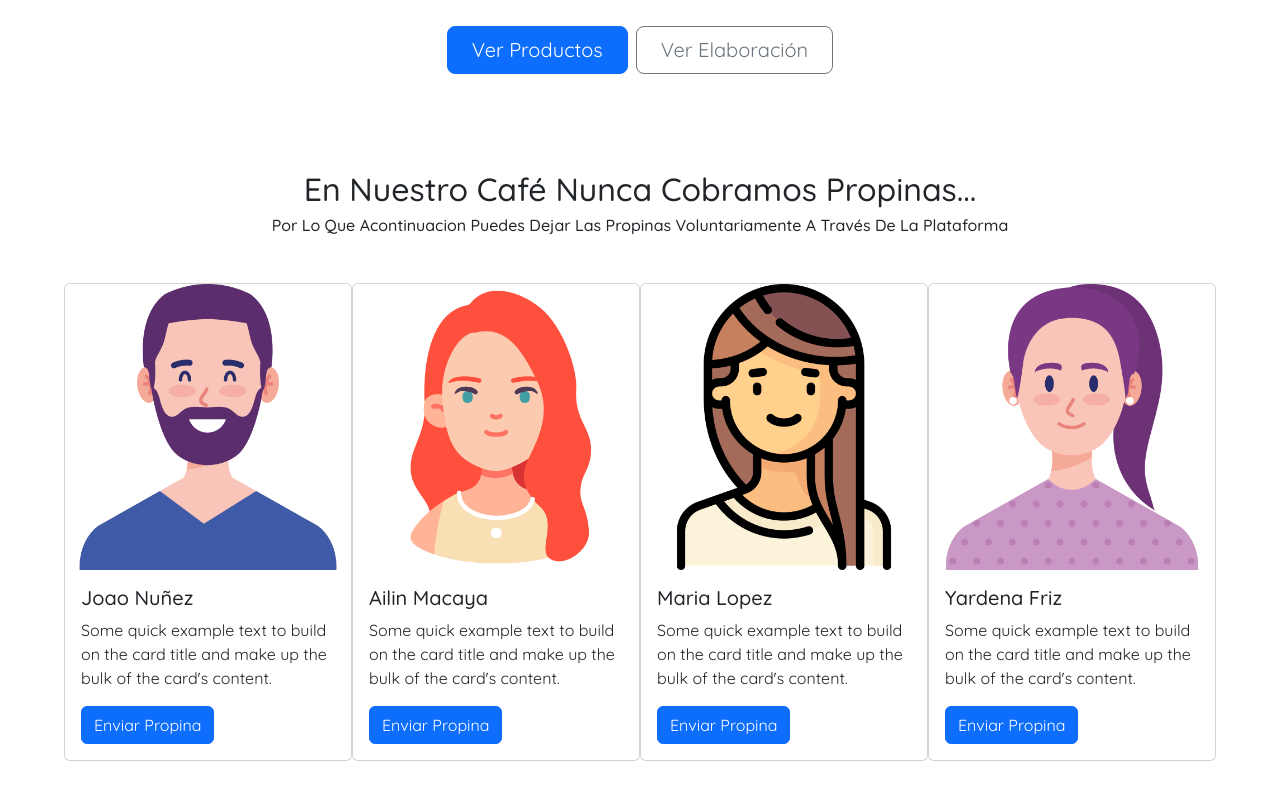
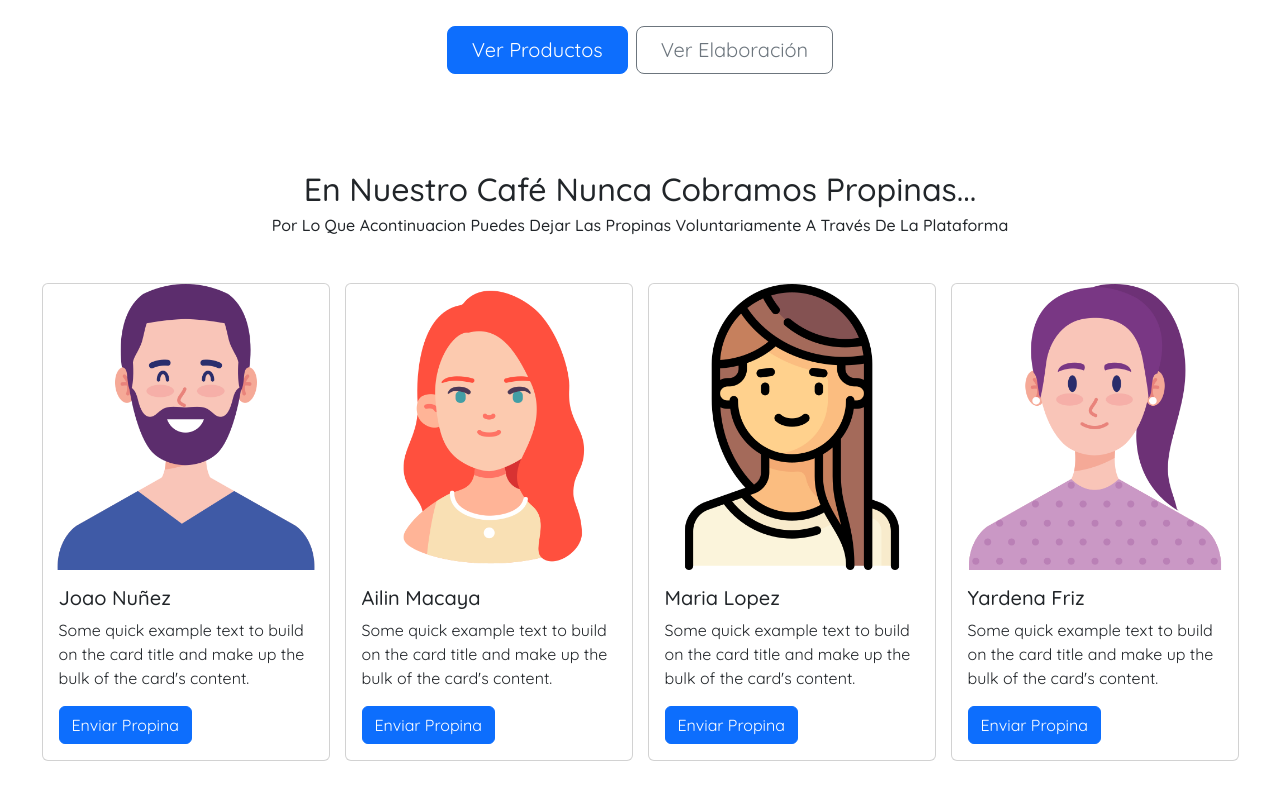
Before and after one commit to joaonunez/reactLandingPage, a React (Create React App) app in the folder app/: page / in a window 1280 px wide. Shown: the part 600-1400 px from the top of the page. Built offline with nearby package versions, Linux system fonts and the light colour scheme.

Commit message:
proyecto finalizado2

```diff
--- a/app/src/components/subcomponents/Meseros.jsx
+++ b/app/src/components/subcomponents/Meseros.jsx
@@ -2,9 +2,9 @@ import React from "react";
 import meseros from "../../scripts/cards/meseros";
 export function Meseros() {
   return (
-    <div className="m-auto d-flex flex-row justify-content-center">
+    <div className="m-auto contenedor-meseros">
         {meseros.map((mesero)=>(
-            <div key={mesero.id+mesero.nombre} className="card col-xxl-2" style={{ width: "18rem" }}>
+            <div key={mesero.id+mesero.nombre} className="card" style={{ width: "18rem" }}>
             <img src={mesero.foto} className="card-img-top" alt="..." />
             <div className="card-body">
               <h5 className="card-title">{mesero.nombre}</h5>
--- a/app/src/css/main.css
+++ b/app/src/css/main.css
@@ -1,5 +1,6 @@
 @import url('https://fonts.googleapis.com/css2?family=Quicksand:wght@300..700&display=swap');
 @import url('./subcss/nav.css');
+@import url('./subcss/meseros.css');
 *{
     font-family: "Quicksand";
 }
--- /dev/null
+++ b/app/src/css/subcss/meseros.css
@@ -0,0 +1,6 @@
+.contenedor-meseros{
+    display: flex;
+    justify-content: center;
+    flex-wrap: wrap;
+    gap: 15px;
+}
```
